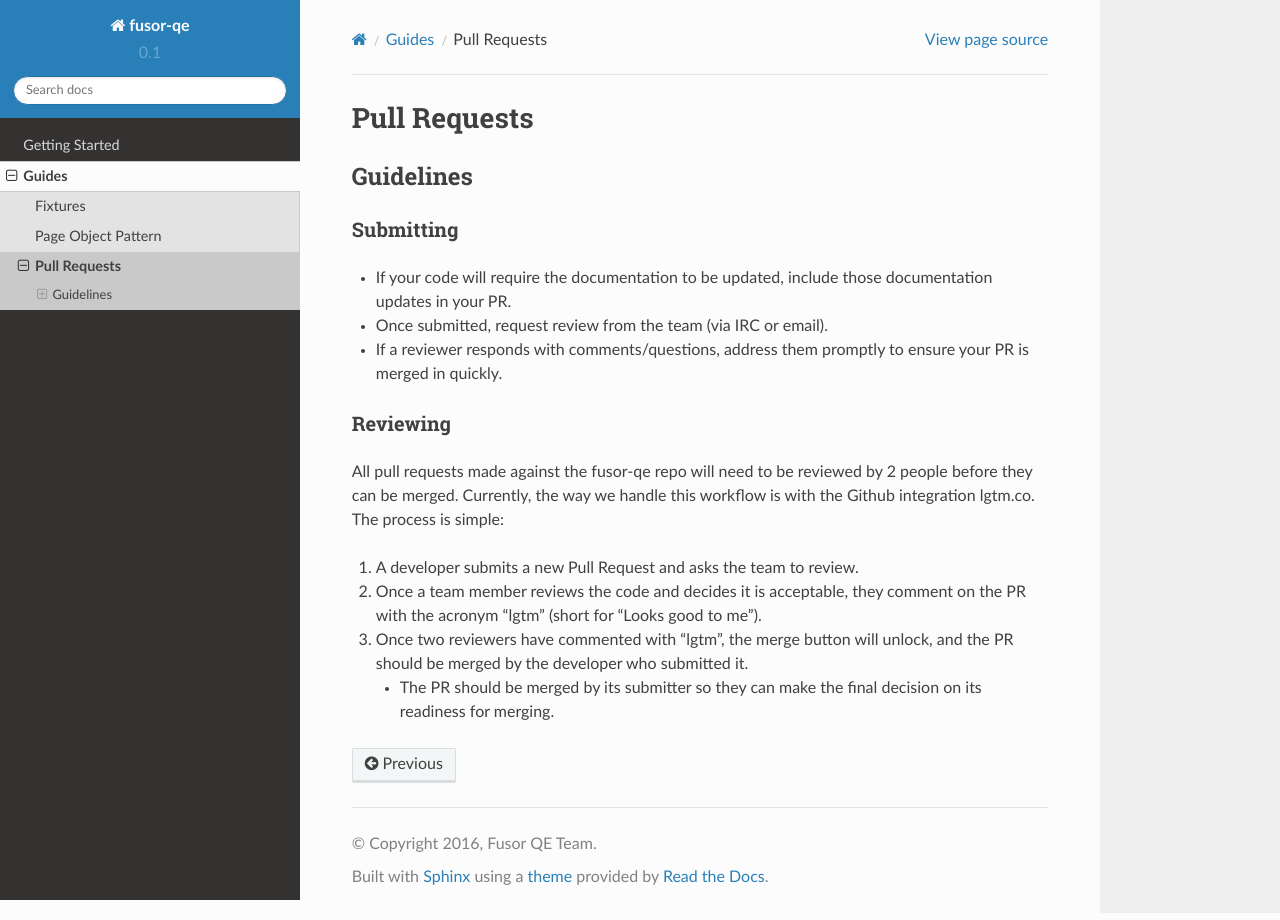
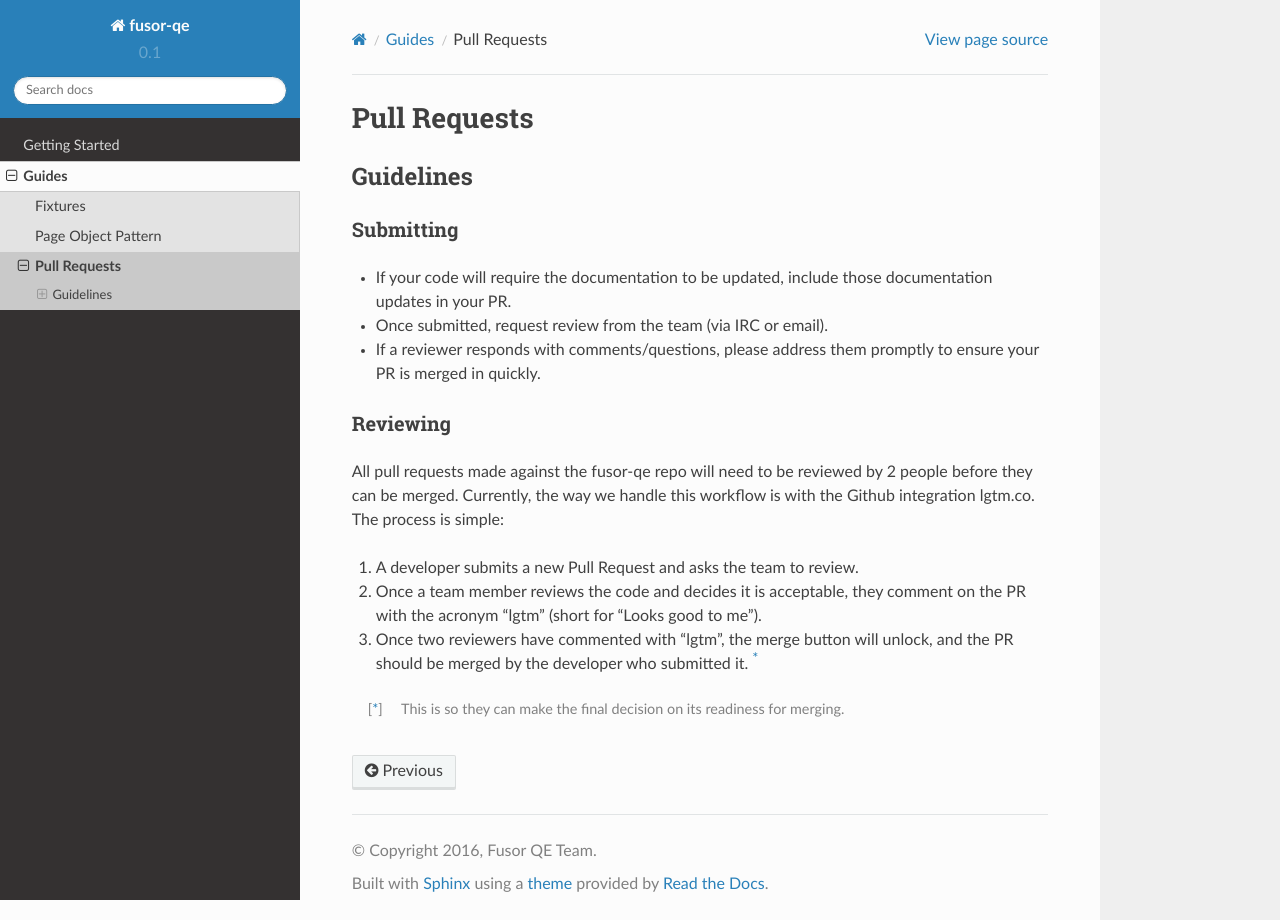
Before and after one commit to RedHatQE/fusor-qe, a Sphinx documentation site: the page built from docs/guides/pull_requests.rst, in a window 1280 px wide. Built offline with Sphinx 7.4.7 and the Read the Docs theme 2.0.0, drawn with Linux system fonts in a browser that asks for light colours.

Commit message:
Correcting language of pull request's documentation

```diff
--- a/docs/guides/pull_requests.rst
+++ b/docs/guides/pull_requests.rst
@@ -9,7 +9,7 @@ Submitting
 
 * If your code will require the documentation to be updated, include those documentation updates in your PR.
 * Once submitted, request review from the team (via IRC or email).
-* If a reviewer responds with comments/questions, address them promptly to ensure your PR is merged in quickly.
+* If a reviewer responds with comments/questions, please address them promptly to ensure your PR is merged in quickly.
 
 Reviewing
 ^^^^^^^^^
@@ -22,6 +22,7 @@ simple:
 2. Once a team member reviews the code and decides it is acceptable, they comment on the PR with the
    acronym "lgtm" (short for "Looks good to me").
 3. Once two reviewers have commented with "lgtm", the merge button will unlock, and the PR should be merged by
-   the developer who submitted it.
+   the developer who submitted it. [*]_
 
-   * The PR should be merged by its submitter so they can make the final decision on its readiness for merging.
+
+.. [*] This is so they can make the final decision on its readiness for merging.
```
